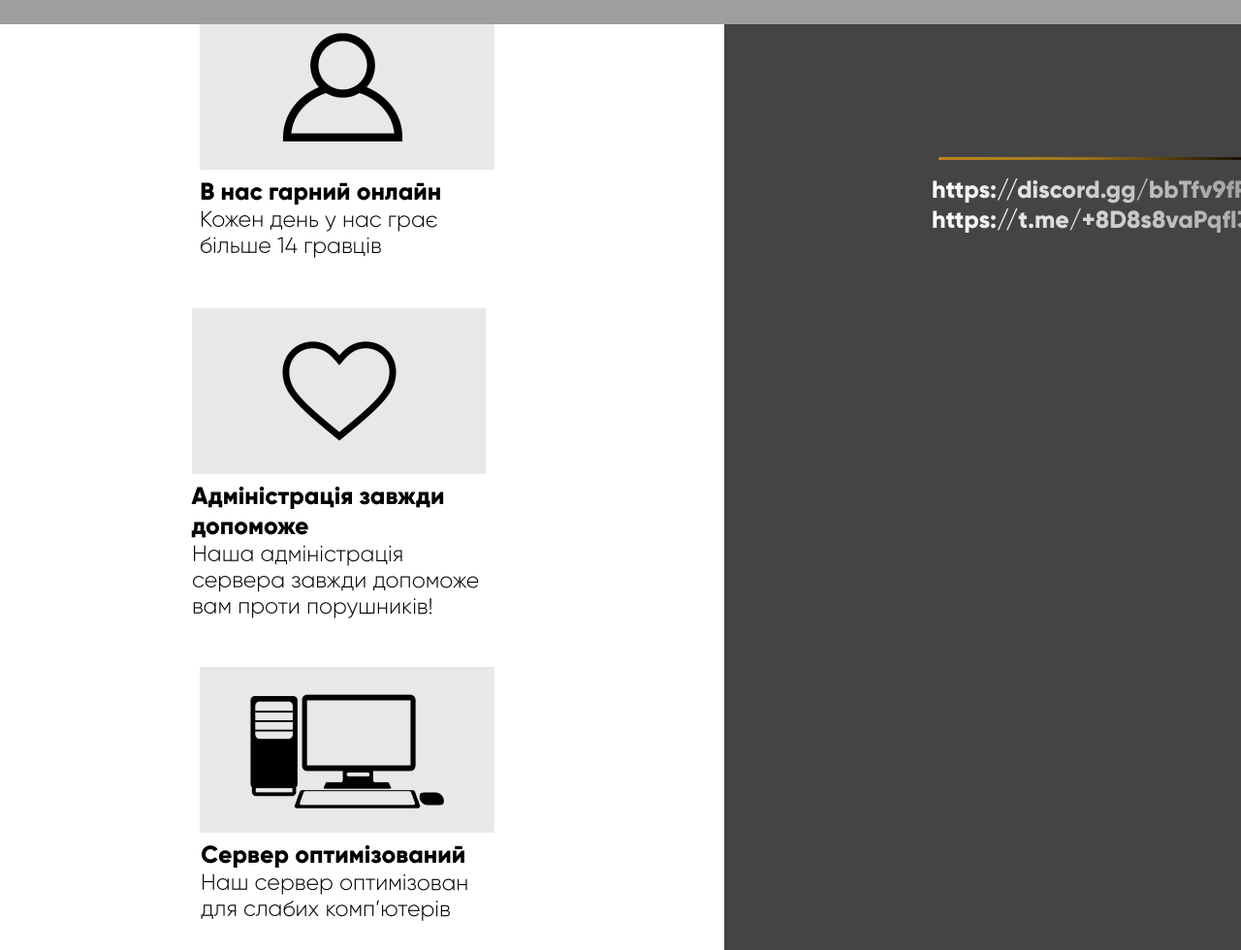
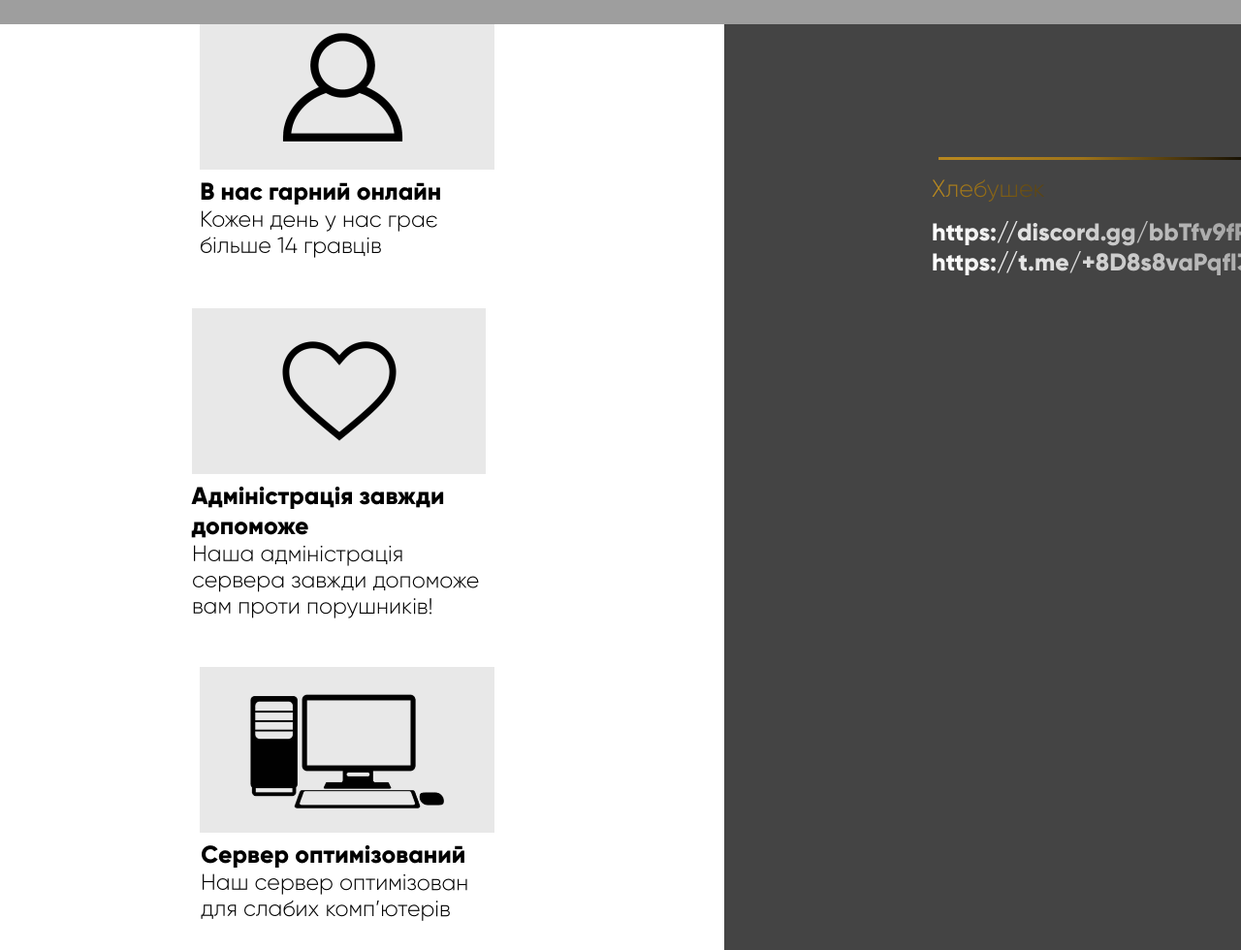
Before and after one commit to meshoksnega/Hleb-ServerGM, a website: page index.html in a window 1280 px wide. Shown: the part 739-1719 px from the top of the page at 97% size. Drawn offline with Linux system fonts and the light colour scheme; grey boxes are pictures that could not be loaded.

Commit message:
Update index.html

```diff
--- a/index.html
+++ b/index.html
@@ -223,6 +223,9 @@
           <div class="contact-image">
             <div class="contact-image-icon"></div>
           </div>
+          <h1 class="h12">
+            <span class="span1">Хлебушек</span>
+          </h1>
           <div class="contact-link">
             <div class="httpsdiscordggbbtfv9fpas3">
               https://discord.gg/bbTfv9fPas
```
